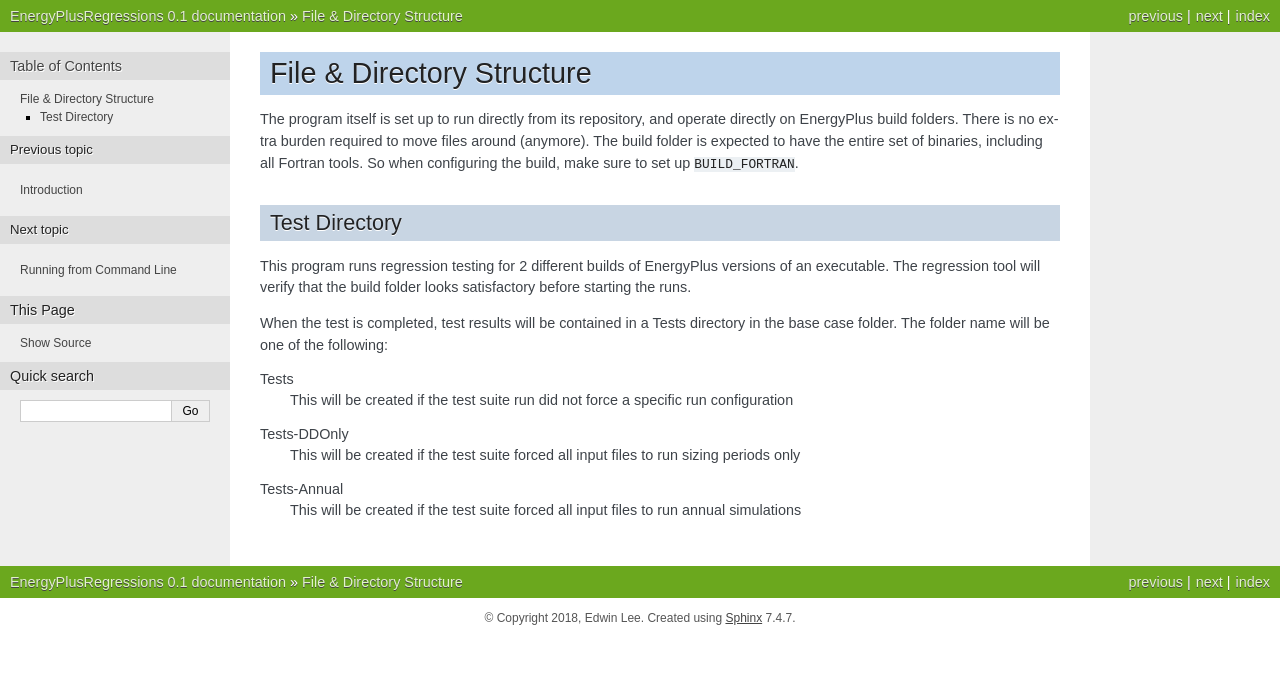
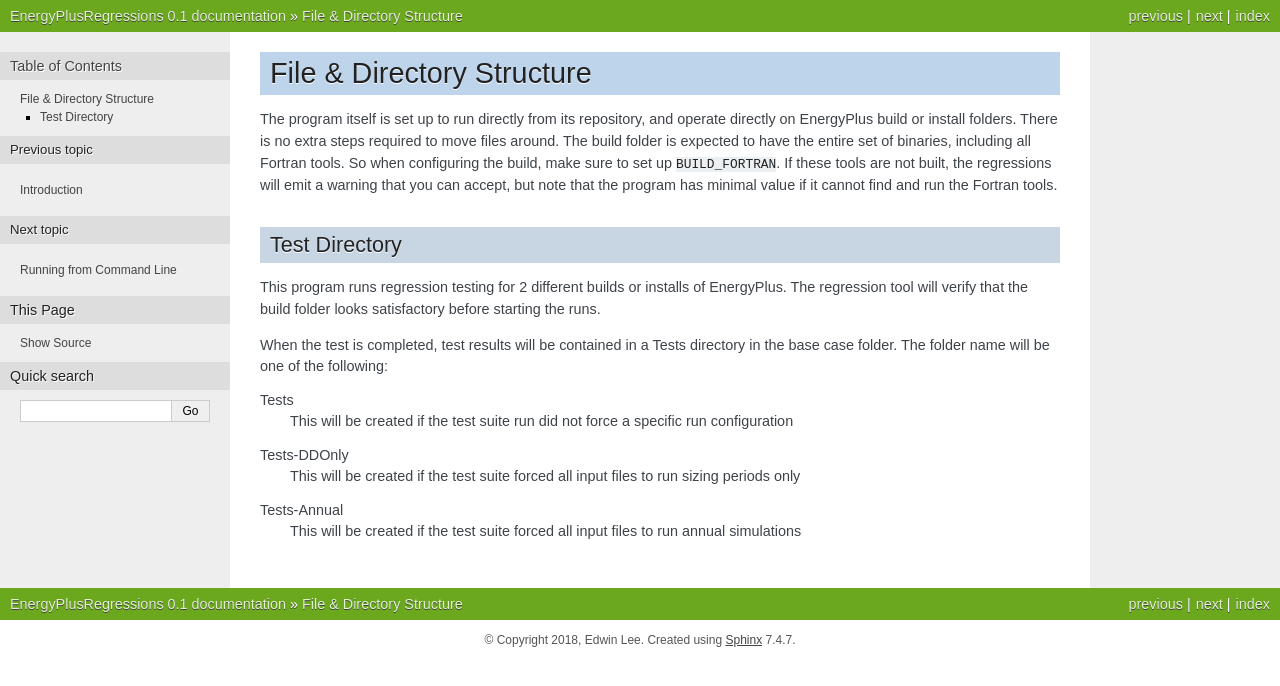
Before and after one commit to NREL/EnergyPlusRegressionTool, a Sphinx documentation site: the page built from docs/file_structure.rst, in a window 1280 px wide. Shown: the top 686 px of the page. Built offline with Sphinx 7.4.7, drawn with Linux system fonts in a browser that asks for light colours.

Commit message:
Update documentation

```diff
--- a/docs/file_structure.rst
+++ b/docs/file_structure.rst
@@ -2,16 +2,18 @@
 ==========================
 
 The program itself is set up to run directly from its repository, and operate
-directly on EnergyPlus build folders.  There is no extra burden required to
-move files around (anymore).  The build folder is expected to have the
+directly on EnergyPlus build or install folders.  There is no extra steps
+required to move files around.  The build folder is expected to have the
 entire set of binaries, including all Fortran tools.  So when configuring the
-build, make sure to set up ``BUILD_FORTRAN``.
+build, make sure to set up ``BUILD_FORTRAN``.  If these tools are not
+built, the regressions will emit a warning that you can accept, but note that
+the program has minimal value if it cannot find and run the Fortran tools.
 
 Test Directory
 --------------
 
-This program runs regression testing for 2 different builds of EnergyPlus
-versions of an executable. The regression tool will verify that the build
+This program runs regression testing for 2 different builds or installs of
+EnergyPlus. The regression tool will verify that the build
 folder looks satisfactory before starting the runs.
 
 When the test is completed, test results will be contained in a Tests
--- a/docs/run_cli.rst
+++ b/docs/run_cli.rst
@@ -1,5 +1,7 @@
 Running from Command Line
 =========================
+
+(this page needs a review)
 
 The original design of these scripts was for them to be used from the
 command line. It was only later that the graphical interface was added
```
Also changed, not shown: docs/intro.rst (+5 -3 lines), docs/run_gui.rst (+5 -3 lines).
